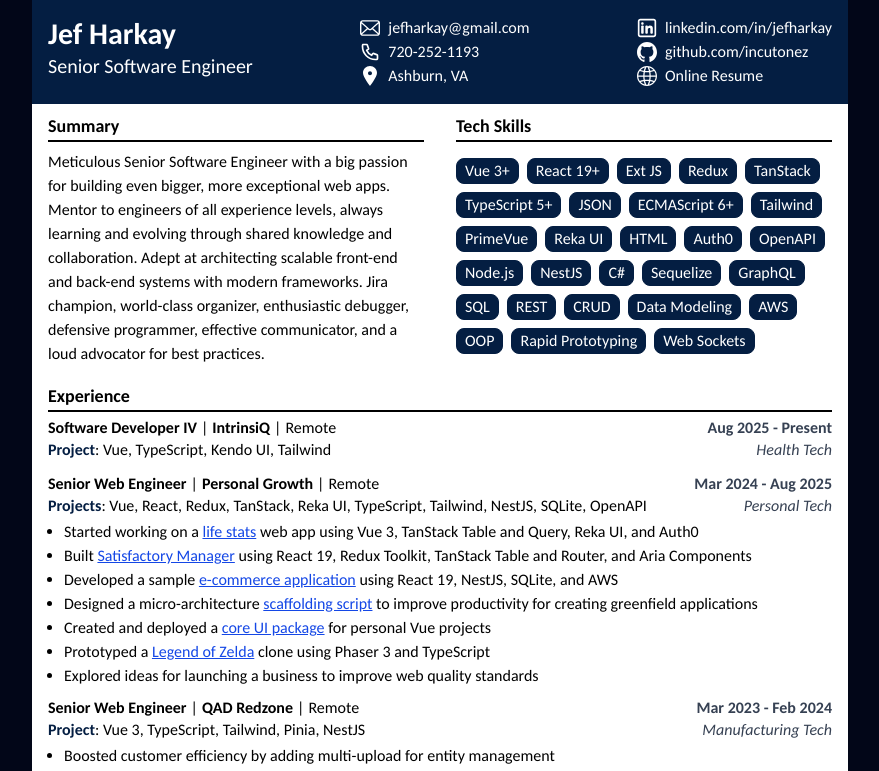
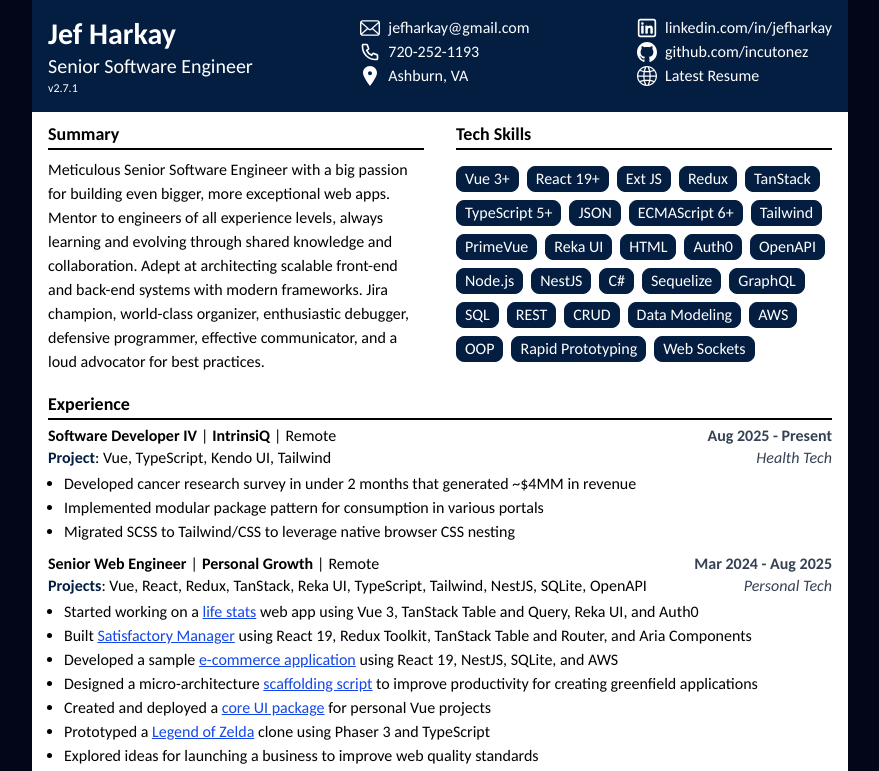
Before and after one commit to incutonez/jefharkay, a Vue app: page /#/ in a window 1280 px wide. Shown: the top 771 px of the page, without its empty margins (200-1079 px from the left). Built offline with nearby package versions, Linux system fonts and the light colour scheme.

Commit message:
feat: Updating Tasks at IntrinsiQ (#51)
- Upgrading all packages to latest
- Adding version to resume

```diff
--- a/src/components/PageHeader.vue
+++ b/src/components/PageHeader.vue
@@ -1,4 +1,5 @@
 <script setup lang="ts">
+import { version } from "@/../package.json";
 import IconEmail from "@/assets/IconEmail.vue";
 import IconGitHub from "@/assets/IconGitHub.vue";
 import IconLinkedIn from "@/assets/IconLinkedIn.vue";
@@ -16,6 +17,7 @@
 			<h2 class="text-xl">
 				Senior Software Engineer
 			</h2>
+			<span class="text-xs">v{{ version }}</span>
 		</section>
 		<ul>
 			<li class="flex items-center space-x-2">
@@ -62,7 +64,7 @@
 					href="https://resume.incutonez.com"
 					class="anchor-link"
 					target="_blank"
-				>Online Resume</a>
+				>Latest Resume</a>
 			</li>
 		</ul>
 	</article>
--- a/src/components/SectionExperience.vue
+++ b/src/components/SectionExperience.vue
@@ -3,6 +3,7 @@
 import SectionJobDescription from "@/components/SectionJobDescription.vue";
 import { ExperienceRoute } from "@/router.ts";
 
+const IntrinsiQTasks = ["Developed cancer research survey in under 2 months that generated ~$4MM in revenue", "Implemented modular package pattern for consumption in various portals", "Migrated SCSS to Tailwind/CSS to leverage native browser CSS nesting"];
 const QADTasks = [
 	"Boosted customer efficiency by adding multi-upload for entity management",
 	"Increased developer velocity by designing reusable page layouts, inputs, and data tables",
@@ -29,6 +30,7 @@
 				date-end="Present"
 				project="Vue, TypeScript, Kendo UI, Tailwind"
 				industry="Health Tech"
+				:tasks="IntrinsiQTasks"
 			/>
 			<SectionJobDescription
 				date-start="Mar 2024"
```
Also changed, not shown: package.json (+27 -27 lines), 1 other file (tests, documents, lock files or other folders).
